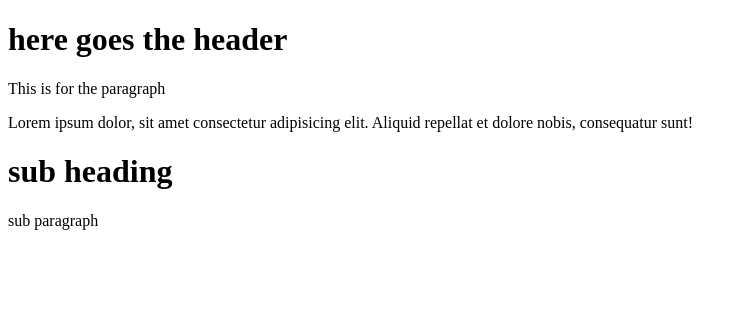
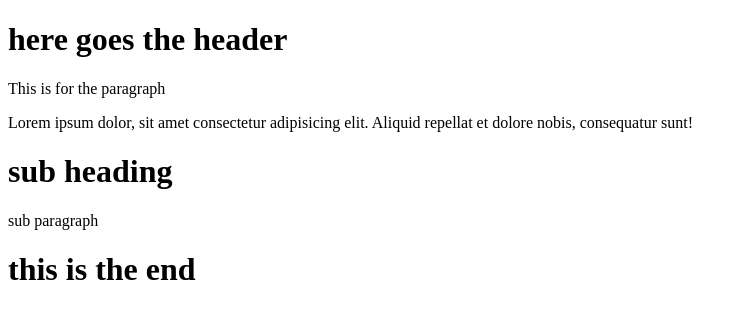
Before and after one commit to Hei-sen-bergg/git_sample, a plain HTML site: page index.html in a window 1280 px wide. Shown: the whole page, without its empty margins (0-747 px from the left). Drawn offline with Linux system fonts and the light colour scheme.

Commit message:
added end heading

```diff
--- a/index.html
+++ b/index.html
@@ -13,5 +13,6 @@
 
     </h1>
     <p> sub paragraph</p>
+   <h1> this is the end</h1>
 </body>
 </html>
```
